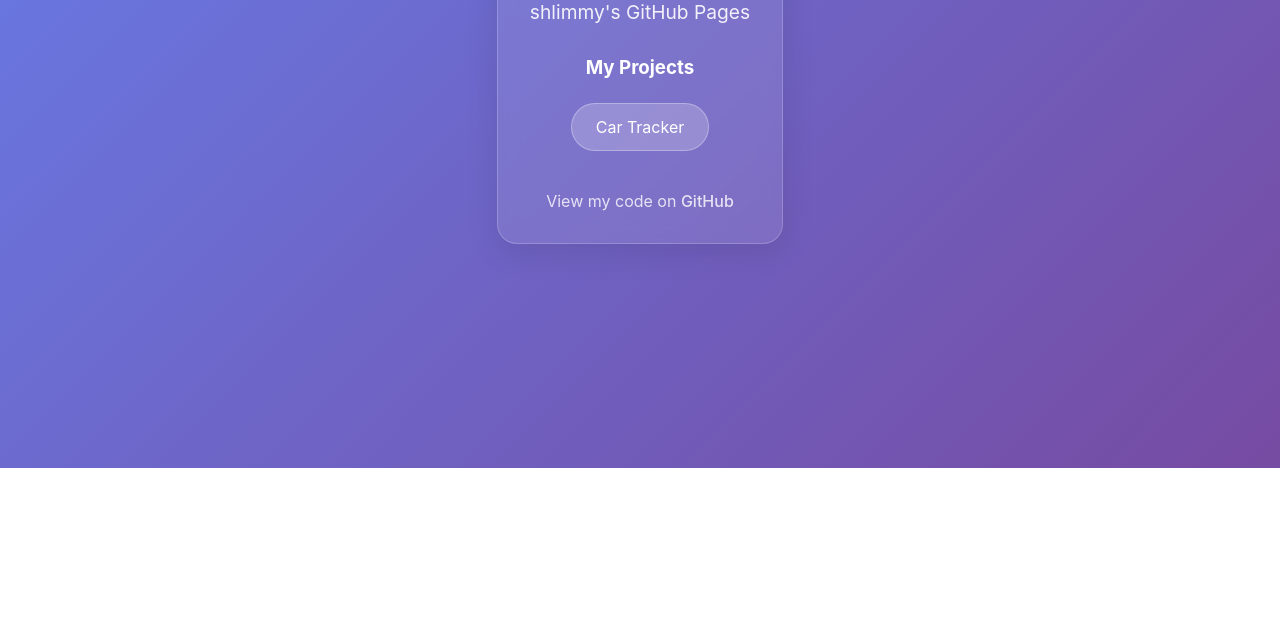
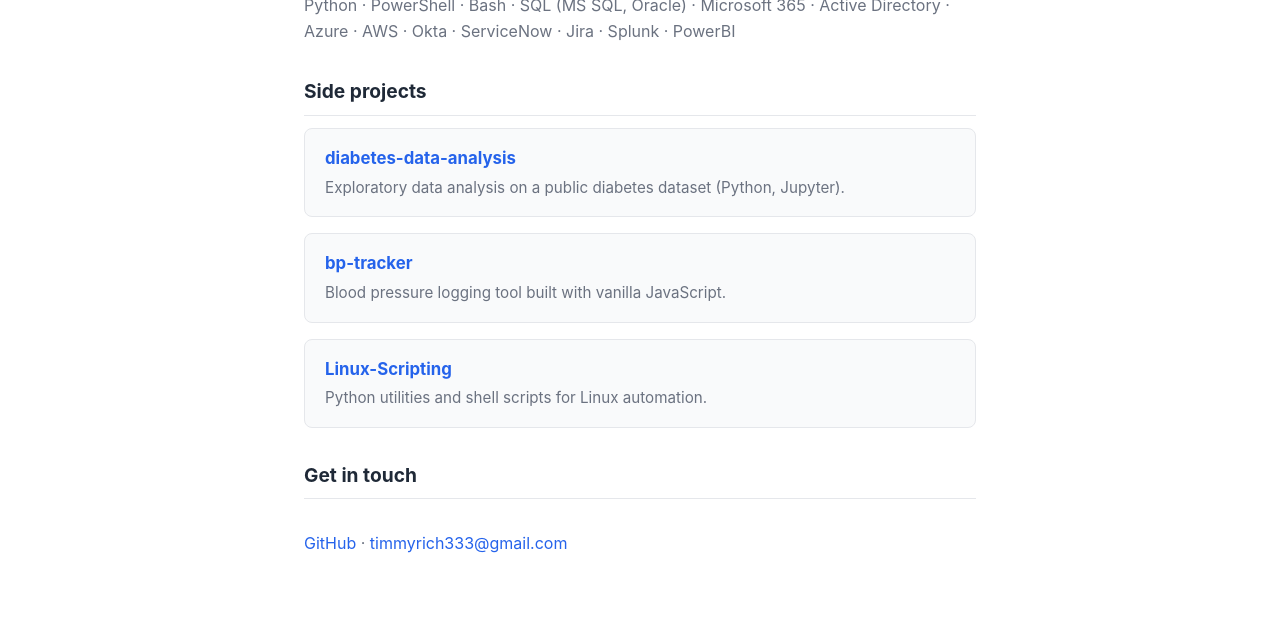
Before and after one commit to timpython2013/timpython2013.github.io, a plain HTML site: page index.html in a window 1280 px wide. Shown: the part 332-953 px from the top of the page. Before the commit the page ends 800 px from the top, so only its background shows below. Drawn offline with Linux system fonts and the light colour scheme.

Commit message:
Rebuild homepage as portfolio landing page

```diff
--- a/index.html
+++ b/index.html
@@ -3,113 +3,88 @@
 <head>
   <meta charset="UTF-8">
   <meta name="viewport" content="width=device-width, initial-scale=1.0">
-    <title>shlimmy - GitHub Pages</title>
+  <title>Tim Richardson — IT Professional</title>
+  <meta name="description" content="Senior IT support professional with 7+ years across enterprise SaaS, MSP, and healthcare data environments. Python, PowerShell, M365, automation.">
   <style>
-        * {
-            margin: 0;
-            padding: 0;
-            box-sizing: border-box;
+    :root {
+      --text: #1f2937;
+      --muted: #6b7280;
+      --accent: #2563eb;
+      --bg: #ffffff;
+      --card: #f9fafb;
+      --border: #e5e7eb;
     }
-
-        body {
-            font-family: -apple-system, BlinkMacSystemFont, 'Segoe UI', Roboto, sans-serif;
-            background: linear-gradient(135deg, #667eea 0%, #764ba2 100%);
-            min-height: 100vh;
-            display: flex;
-            align-items: center;
-            justify-content: center;
-            color: white;
-        }
-
-        .container {
-            text-align: center;
-            max-width: 600px;
-            padding: 2rem;
-            background: rgba(255, 255, 255, 0.1);
-            backdrop-filter: blur(10px);
-            border-radius: 20px;
-            border: 1px solid rgba(255, 255, 255, 0.2);
-            box-shadow: 0 8px 32px rgba(0, 0, 0, 0.1);
-        }
-
-        h1 {
-            font-size: 3rem;
-            margin-bottom: 1rem;
-            background: linear-gradient(45deg, #fff, #f0f0f0);
-            -webkit-background-clip: text;
-            -webkit-text-fill-color: transparent;
-            background-clip: text;
-        }
-
-        .subtitle {
-            font-size: 1.2rem;
-            margin-bottom: 2rem;
-            opacity: 0.9;
-        }
-
-        .projects {
-            margin-top: 2rem;
-        }
-
-        .project-link {
-            display: inline-block;
-            margin: 0.5rem;
-            padding: 0.8rem 1.5rem;
-            background: rgba(255, 255, 255, 0.2);
-            color: white;
-            text-decoration: none;
-            border-radius: 50px;
-            transition: all 0.3s ease;
-            border: 1px solid rgba(255, 255, 255, 0.3);
-        }
-
-        .project-link:hover {
-            background: rgba(255, 255, 255, 0.3);
-            transform: translateY(-2px);
-            box-shadow: 0 5px 15px rgba(0, 0, 0, 0.2);
-        }
-
-        .github-link {
-            margin-top: 2rem;
-            opacity: 0.8;
-        }
-
-        .github-link a {
-            color: white;
-            text-decoration: none;
-            font-weight: 500;
-        }
-
-        .github-link a:hover {
-            text-decoration: underline;
-        }
-
-        @media (max-width: 768px) {
-            h1 {
-                font-size: 2rem;
-            }
-
-            .container {
-                margin: 1rem;
-                padding: 1.5rem;
+    @media (prefers-color-scheme: dark) {
+      :root {
+        --text: #f3f4f6;
+        --muted: #9ca3af;
+        --accent: #60a5fa;
+        --bg: #0f172a;
+        --card: #1e293b;
+        --border: #334155;
       }
     }
+    * { box-sizing: border-box; }
+    body {
+      font-family: -apple-system, BlinkMacSystemFont, "Segoe UI", Roboto, sans-serif;
+      max-width: 720px;
+      margin: 0 auto;
+      padding: 3rem 1.5rem;
+      color: var(--text);
+      background: var(--bg);
+      line-height: 1.6;
+    }
+    h1 { font-size: 2rem; margin: 0 0 0.25rem; }
+    .tagline { color: var(--muted); margin: 0 0 2rem; }
+    h2 { font-size: 1.2rem; margin: 2rem 0 0.75rem; border-bottom: 1px solid var(--border); padding-bottom: 0.5rem; }
+    a { color: var(--accent); text-decoration: none; }
+    a:hover { text-decoration: underline; }
+    .projects { display: grid; gap: 1rem; }
+    .project {
+      background: var(--card);
+      border: 1px solid var(--border);
+      border-radius: 8px;
+      padding: 1rem 1.25rem;
+    }
+    .project h3 { margin: 0 0 0.25rem; font-size: 1.05rem; }
+    .project p { margin: 0; color: var(--muted); font-size: 0.95rem; }
+    .skills { color: var(--muted); }
+    .contact { margin-top: 2rem; color: var(--muted); }
   </style>
 </head>
 <body>
-    <div class="container">
-        <h1>Welcome</h1>
-        <p class="subtitle">shlimmy's GitHub Pages</p>
 
+  <h1>Tim Richardson</h1>
+  <p class="tagline">Senior IT support professional — Python, PowerShell, M365, automation.</p>
+
+  <p>7+ years across enterprise SaaS, MSP, and healthcare data environments. I build practical automation to make support work faster, and I'm always picking up something new on the side.</p>
+
+  <h2>What I work with</h2>
+  <p class="skills">
+    Python · PowerShell · Bash · SQL (MS SQL, Oracle) · Microsoft 365 · Active Directory · Azure · AWS · Okta · ServiceNow · Jira · Splunk · PowerBI
+  </p>
+
+  <h2>Side projects</h2>
   <div class="projects">
-            <h3 style="margin-bottom: 1rem;">My Projects</h3>
-            <a href="/timpython2013.github.io/car-tracker" class="project-link">Car Tracker</a>
-            <!-- Add more project links here as you create them -->
+    <div class="project">
+      <h3><a href="https://github.com/timpython2013/diabetes-data-analysis">diabetes-data-analysis</a></h3>
+      <p>Exploratory data analysis on a public diabetes dataset (Python, Jupyter).</p>
+    </div>
+    <div class="project">
+      <h3><a href="https://github.com/timpython2013/bp-tracker">bp-tracker</a></h3>
+      <p>Blood pressure logging tool built with vanilla JavaScript.</p>
+    </div>
+    <div class="project">
+      <h3><a href="https://github.com/timpython2013/Linux-Scripting">Linux-Scripting</a></h3>
+      <p>Python utilities and shell scripts for Linux automation.</p>
+    </div>
   </div>
 
-        <div class="github-link">
-            <p>View my code on <a href="https://github.com/timpython2013" target="_blank">GitHub</a></p>
-        </div>
-    </div>
+  <h2>Get in touch</h2>
+  <p class="contact">
+    <a href="https://github.com/timpython2013">GitHub</a> ·
+    <a href="mailto:timmyrich333@gmail.com">timmyrich333@gmail.com</a>
+  </p>
+
 </body>
 </html>
```
Lines whose indentation alone changed are shown as unchanged.
